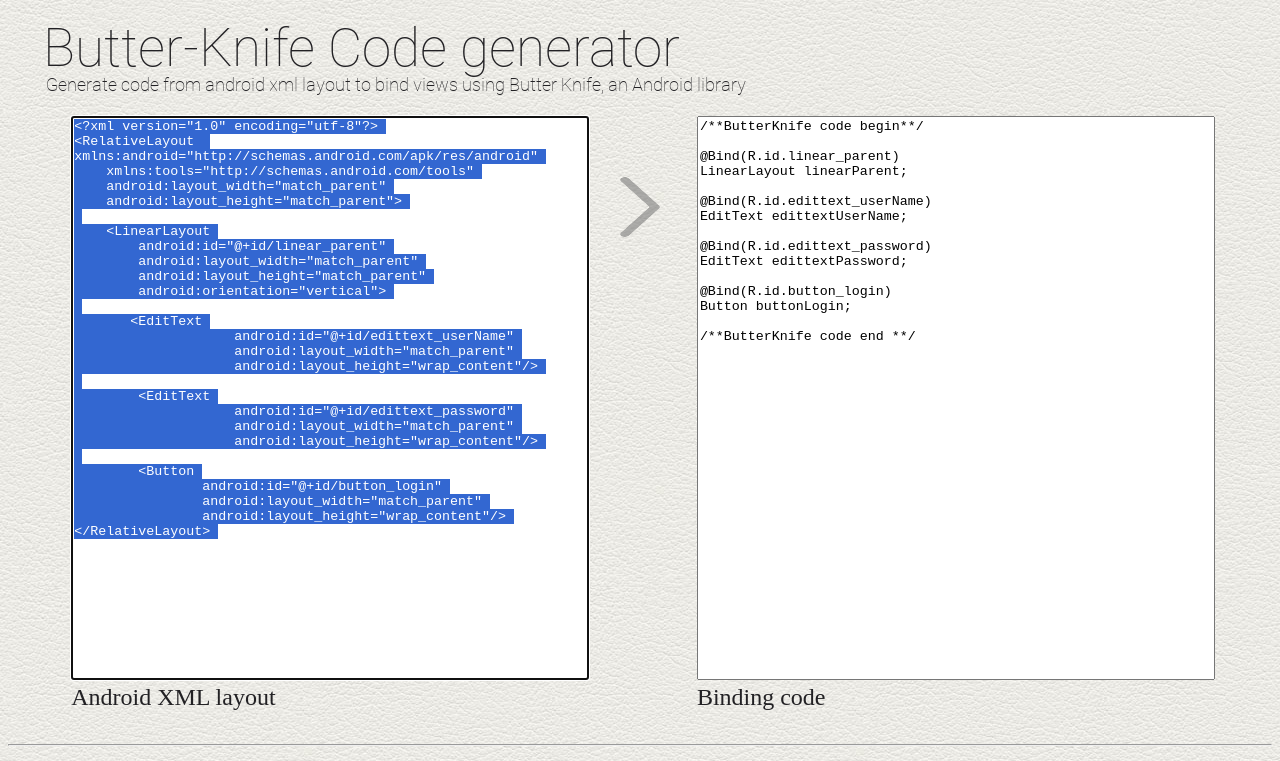
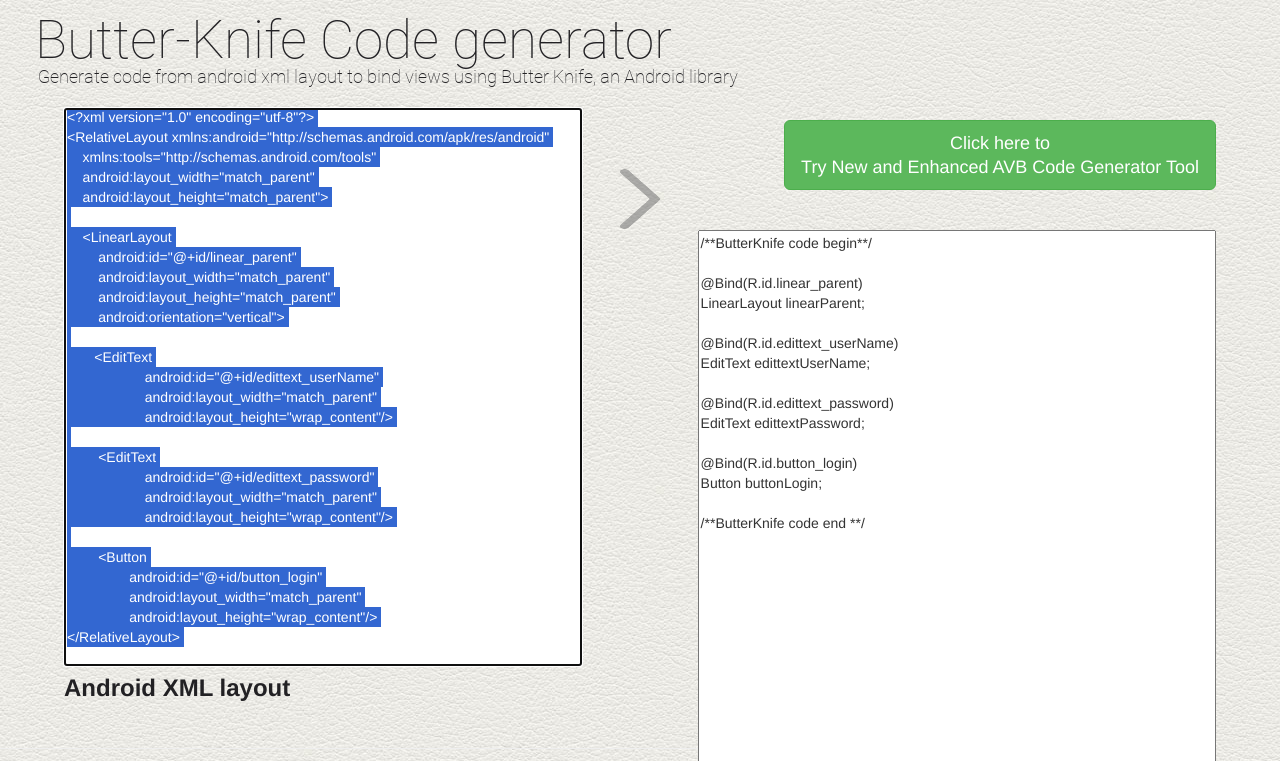
Before and after one commit to hbb20/butterknife-code-generator, a plain HTML site: page index.html in a window 1280 px wide. Shown: the top 761 px of the page. Drawn offline with nearby package versions, Linux system fonts and the light colour scheme.

Commit message:
Adds button for AVB Code Generator

```diff
--- a/index.html
+++ b/index.html
@@ -4,14 +4,19 @@
   <script src="codeGenerator.js"></script>
   <link rel="icon" href="favicon.png" type="image/png" sizes="128x128">
   <link rel="stylesheet" type="text/css" href="style.css">
+  <link rel="stylesheet" href="https://maxcdn.bootstrapcdn.com/bootstrap/3.3.7/css/bootstrap.min.css" integrity="sha384-BVYiiSIFeK1dGmJRAkycuHAHRg32OmUcww7on3RYdg4Va+PmSTsz/K68vbdEjh4u" crossorigin="anonymous">
 </head>
 
 
   <body onload="init()" background="bgImage.jpg">
+
     <div id="divBody">
       <div id="divHeader">
         <img src="title_image.png" id="imageHeader"  alt="Butter-Knife code generator">
+        <button class="btn btn-success btn-lg" id="newToolButton" onclick="location.href='https://goo.gl/3NX2R8';">Click here to <br/> Try New and Enhanced AVB Code Generator Tool</button>
+        </div>
       </div>
+
       <div id="divCore">
       <div id="divInputArea">
         <textarea id="textAreaInput" onfocus="this.select();"></textarea>
--- a/style.css
+++ b/style.css
@@ -1,9 +1,9 @@
 body {
-    background-color: #d0e4fe;height: 97vh;
+    background-color: #d0e4fe; height: 97vh;
 }
 
 #divBody{
-  height: 100%;width:100%
+  height: 10%;width:100%
 }
 
 #divHeader{
@@ -12,6 +12,14 @@
 
 #imageHeader{
   margin-left: 20px;
+  float: left;
+}
+
+#newToolButton{
+  float: right;
+  margin-right: 5%;
+  margin-top: 20px;
+  margin-bottom: 20px;
 }
 
 #divCore{
```
